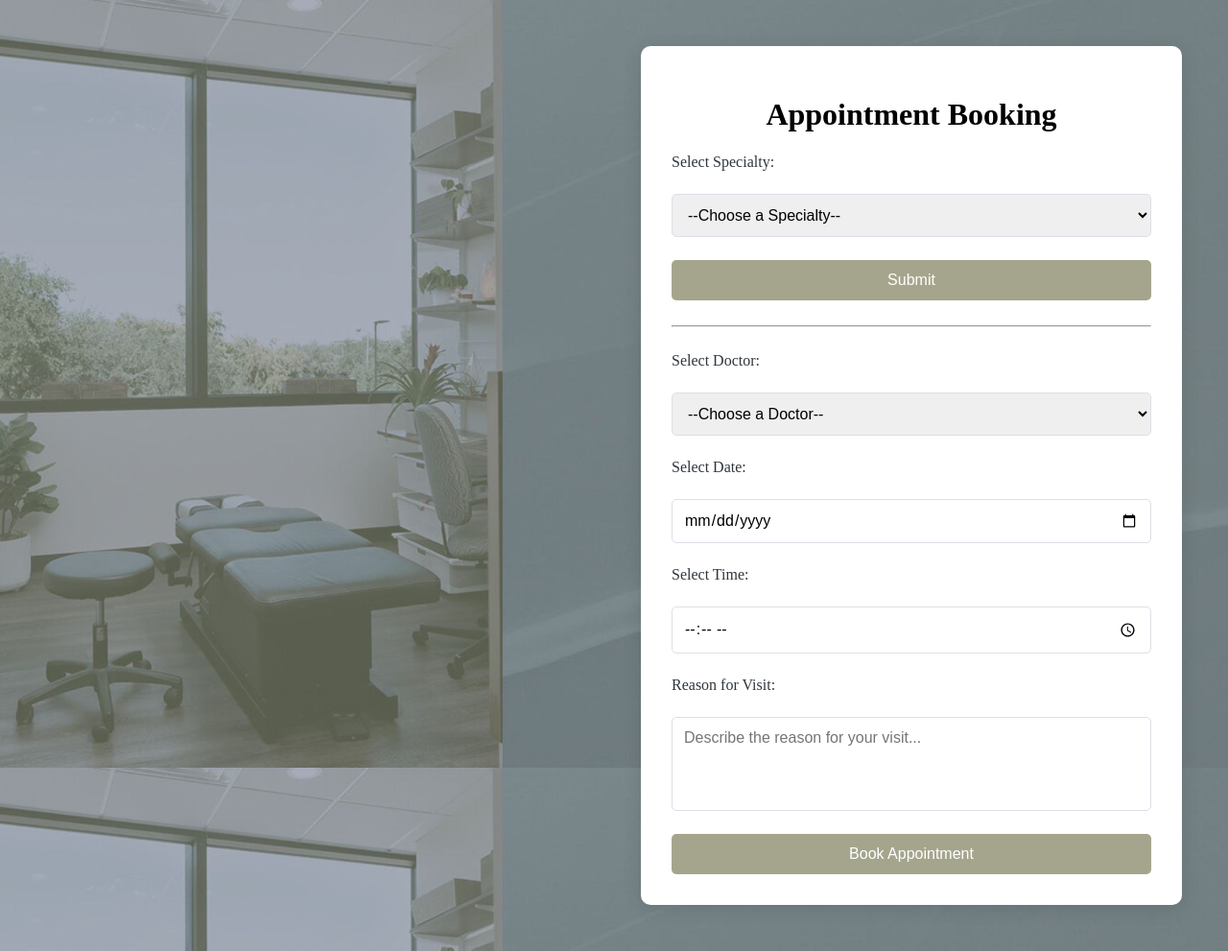
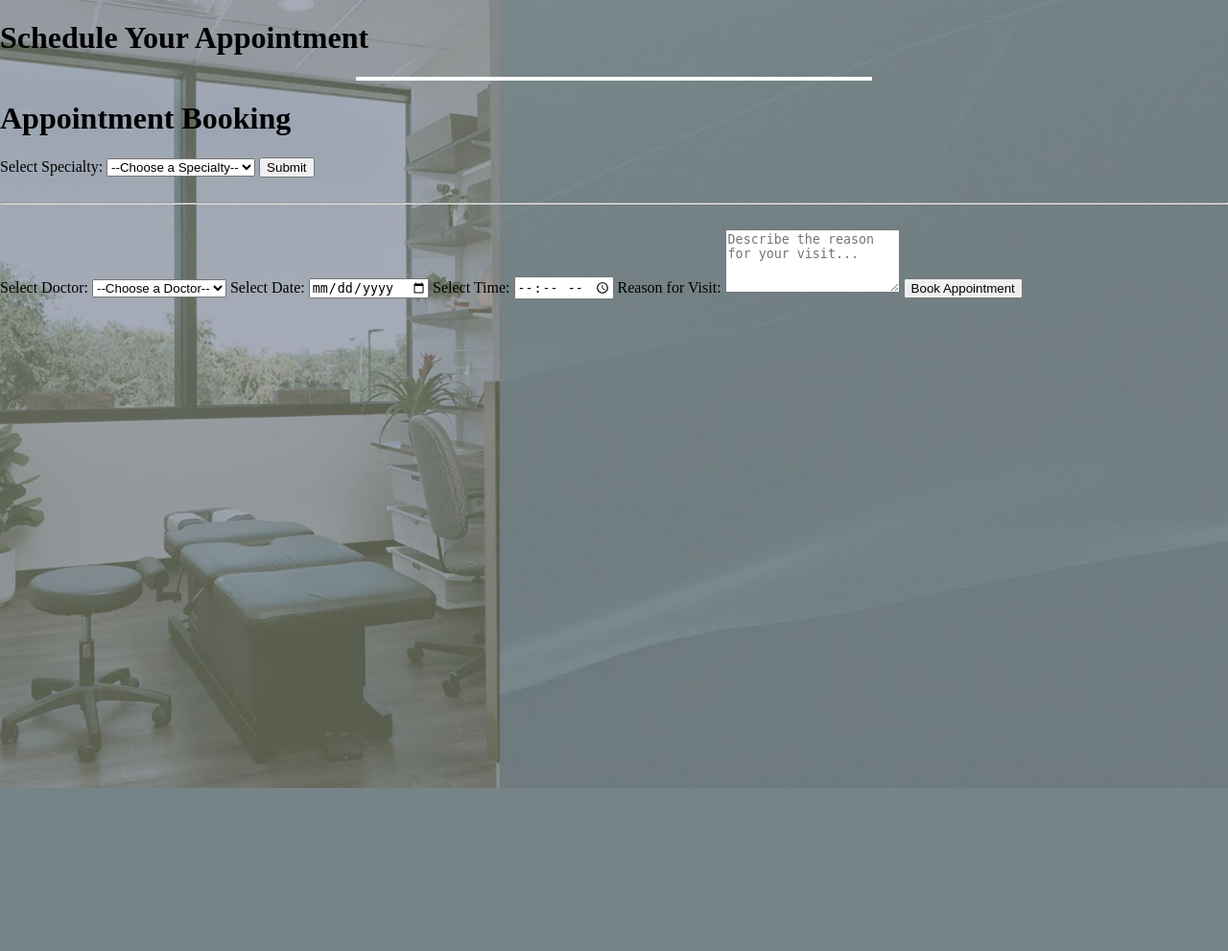
Before and after one commit to iRoseM/Clinic-web-application, a PHP site: page /AppointmentBooking.html in a window 1280 px wide. Shown: the whole page at 96% size. After the commit the page ends 821 px from the top, so only its background shows below. Run offline with PHP 8.4, Linux system fonts and the light colour scheme.

Commit message:
Appointments style

```diff
--- a/AppointmentBooking.html
+++ b/AppointmentBooking.html
@@ -5,82 +5,14 @@
         <meta name="viewport" content="width=device-width, initial-scale=1.0">
         <link rel="icon" href="img/Logo.png" type="image/x-icon">
         <title>Booking Appointment</title>
-        <style>
-            body {
-            margin: 0;
-            background: url('img/AppointmentsBackground.jpg') no-repeat center center fixed;
-            background-size: cover;
-            display: flex;
-            align-items: flex-start;
-            justify-content: flex-start;
-            padding: 2em;
 
-            }
-
-            h1{
-                text-align: center;
-                font-weight: 600;
-                color: #000000;
-            }
-            #AppointmentForms {
-                background: white;
-                box-shadow: 0px 4px 20px rgba(0, 0, 0, 0.1);
-                border-radius: 10px;
-                width: 100%;
-                max-width: 500px;
-                padding: 2em;
-                margin: 1em;
-                margin-left: auto;
-
-            }
-
-            form {
-                display: flex;
-                flex-direction: column;
-                gap: 1.5em;
-            }
-
-            label {
-            font-weight: 500;
-            color: #2f353c;
-            }
-
-            select, input, textarea, button {
-            font-family: 'Poppins', sans-serif;
-            font-size: 1rem;
-            padding: 0.75em;
-            border: 1px solid #dcdfe6;
-            border-radius: 5px;
-            outline: none;
-            transition: 0.3s;
-            }
-
-            /*select:focus, input:focus, textarea:focus {
-                border-color: #3498db;
-                box-shadow: 0 0 5px rgba(52, 152, 219, 0.5);
-            } */
-
-            button {
-                border: none;
-                cursor: pointer;
-                font-weight: 500;
-                background-color: #A5A58D;
-                color: white;
-            }
-
-            button:hover {
-                background-color: #6B705C;
-            }
-
-            textarea {
-                resize: none;
-            }
-
-
-        </style>
     </head>
 
-    <body>
+    <body style="background-image: url(img/AppointmentsBackground.jpg); background-size: cover; background-repeat: no-repeat; background-position: center; min-height: 100vh; margin: 0;">
+        <div id="AppointmentsTitle">
+            <h1>Schedule Your <span>Appointment</span></h1>
+            <hr style="width:400pt; border: 2pt solid white;">
+        </div>
 
         <div id="AppointmentForms" >
 
```
Also changed, not shown: style.css (+98 -0 lines).
